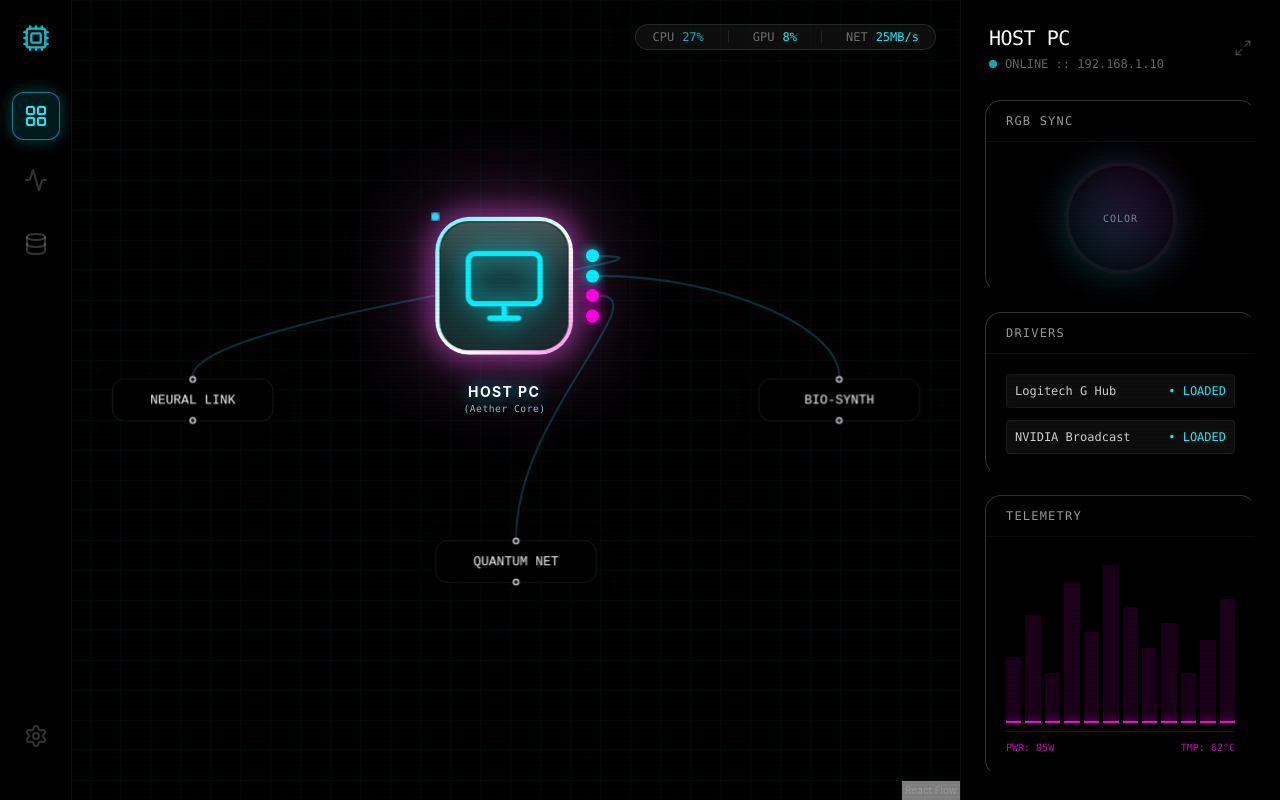
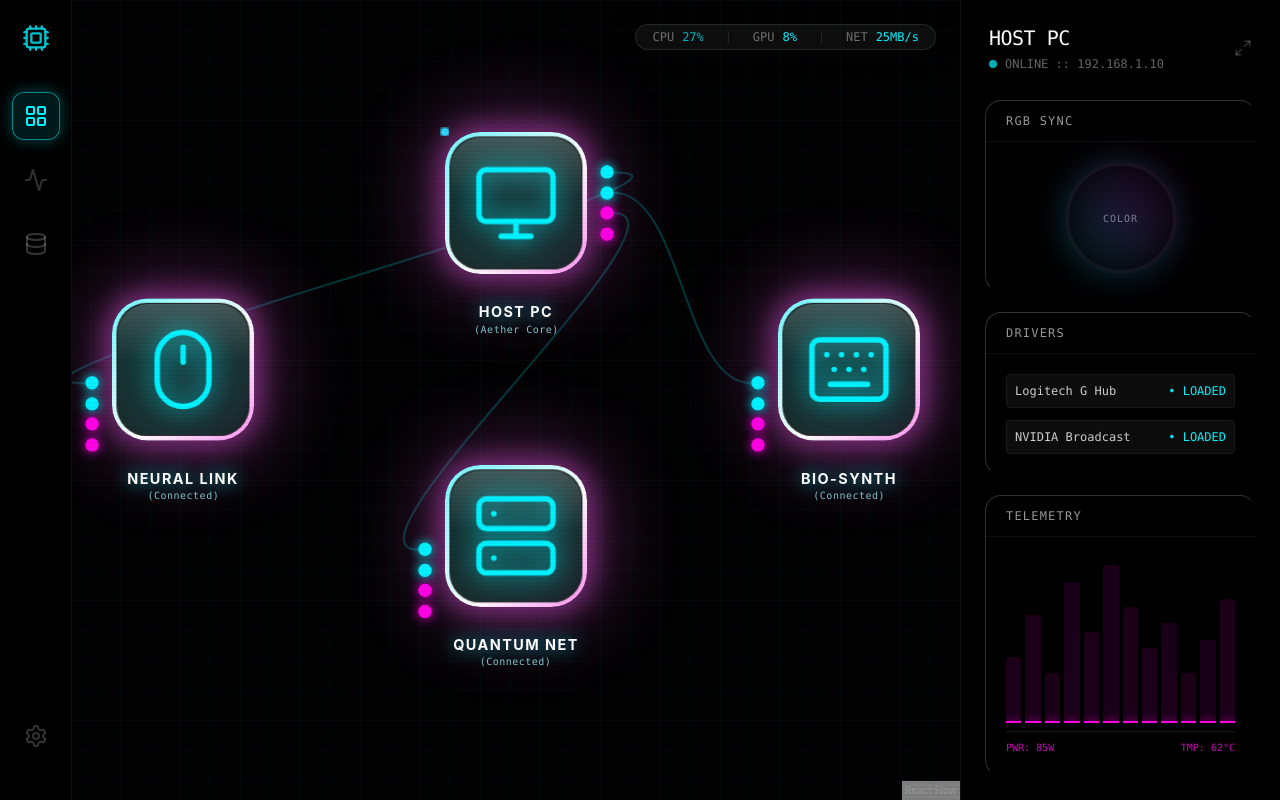
Before and after one commit to nakadp/ContralCenter, a React (Vite) app: page / in a window 1280 px wide. Built offline with nearby package versions, Linux system fonts and the light colour scheme.

Commit message:
将样式应用于了其他几个连接模块

```diff
--- /dev/null
+++ b/src/components/PeripheralNode.tsx
@@ -0,0 +1,111 @@
+import React from 'react';
+import { Handle, Position, type NodeProps, type Node } from '@xyflow/react';
+import { Mouse, Keyboard, Server, HelpCircle } from 'lucide-react';
+import { motion, type Variants } from 'framer-motion';
+
+// Define the custom data type for this node
+interface PeripheralNodeData extends Record<string, unknown> {
+    label: string;
+    icon: string;
+}
+
+// v9.0 Variants: "Straight Flow" (Copied from HostNode)
+const strokeFlowVariants: Variants = {
+    animate: {
+        backgroundPosition: ["0% 50%", "100% 50%", "0% 50%"],
+        transition: { duration: 3, repeat: Infinity, ease: "linear" }
+    }
+};
+
+const ambientGlowVariants: Variants = {
+    animate: {
+        boxShadow: [
+            "0 0 24px 6px rgba(0, 242, 255, 0.5), 0 0 72px 18px rgba(0, 242, 255, 0.3)",
+            "0 0 24px 6px rgba(255, 0, 229, 0.5), 0 0 72px 18px rgba(255, 0, 229, 0.3)",
+            "0 0 24px 6px rgba(0, 242, 255, 0.5), 0 0 72px 18px rgba(0, 242, 255, 0.3)"
+        ],
+        transition: { duration: 4, repeat: Infinity, ease: "easeInOut" }
+    }
+};
+
+const PeripheralNode = ({ data }: NodeProps<Node<PeripheralNodeData>>) => {
+    // Map icon string to component
+    const getIcon = () => {
+        switch (data.icon) {
+            case 'mouse': return <Mouse className="w-20 h-20 text-[#00f2ff]" style={{ filter: "drop-shadow(0 0 10px rgba(0, 242, 255, 0.8))", strokeWidth: 1.5 }} />;
+            case 'keyboard': return <Keyboard className="w-20 h-20 text-[#00f2ff]" style={{ filter: "drop-shadow(0 0 10px rgba(0, 242, 255, 0.8))", strokeWidth: 1.5 }} />;
+            case 'dock': return <Server className="w-20 h-20 text-[#00f2ff]" style={{ filter: "drop-shadow(0 0 10px rgba(0, 242, 255, 0.8))", strokeWidth: 1.5 }} />;
+            default: return <HelpCircle className="w-20 h-20 text-[#00f2ff]" style={{ filter: "drop-shadow(0 0 10px rgba(0, 242, 255, 0.8))", strokeWidth: 1.5 }} />;
+        }
+    };
+
+    return (
+        <div className="flex flex-col items-center gap-3 relative group z-10">
+
+            {/* Container for the Glass Box */}
+            <div className="relative w-32 h-32">
+
+                {/* 1. The Moving Gradient Border Frame */}
+                <motion.div
+                    variants={strokeFlowVariants}
+                    animate="animate"
+                    className="absolute inset-0 rounded-[2rem] p-[4px] bg-gradient-to-br from-[#00f2ff] via-[#ffffff] to-[#ff00e5] bg-[length:200%_200%]"
+                >
+                    {/* 2. Combined Shadow Layer */}
+                    <motion.div
+                        variants={ambientGlowVariants}
+                        animate="animate"
+                        className="absolute inset-0 rounded-[2rem] opacity-90"
+                    />
+
+                    {/* 3. Inner Dark Core */}
+                    <div className="w-full h-full rounded-[1.7rem] bg-[#050505]/90 backdrop-blur-2xl flex items-center justify-center overflow-hidden relative border border-white/5">
+
+                        {/* Internal Light Fog */}
+                        <div className="absolute inset-[-50%] bg-[radial-gradient(circle_at_center,rgba(0,242,255,0.4)_0%,transparent_65%)] blur-[30px] mix-blend-screen opacity-60 pointer-events-none" />
+
+                        {/* Top Sheen */}
+                        <div className="absolute top-0 w-full h-[45%] bg-gradient-to-b from-white/20 to-transparent rounded-t-[1.7rem] pointer-events-none" />
+
+                        {/* 4. Icon */}
+                        <div className="relative z-10 w-full h-full flex items-center justify-center">
+                            {getIcon()}
+                        </div>
+                    </div>
+                </motion.div>
+
+                {/* 5. Connection Handles (Left Side) - Updated to Left */}
+                <div className="absolute top-0 h-full -left-6 flex flex-col justify-evenly py-6 z-30">
+                    {[0, 1, 2, 3].map((i) => {
+                        const isTop = i < 2;
+                        const colorClass = isTop ? 'bg-[#00f2ff] shadow-[0_0_10px_#00f2ff]' : 'bg-[#ff00e5] shadow-[0_0_10px_#ff00e5]';
+                        const borderColor = isTop ? 'border-[#00f2ff]' : 'border-[#ff00e5]';
+
+                        return (
+                            <Handle
+                                key={i}
+                                type="target"
+                                position={Position.Left}
+                                id={`port-${i}`}
+                                className={`!relative !w-3 !h-3 rounded-full !border-[1.5px] ${borderColor} ${colorClass} transition-transform hover:scale-150`}
+                                style={{ left: 'auto', right: 'auto', transform: 'none' }}
+                            />
+                        );
+                    })}
+                </div>
+            </div>
+
+            {/* Bottom Text */}
+            <div className="text-center leading-none mt-4">
+                <p className="text-[13px] font-bold text-white tracking-[0.1em] drop-shadow-[0_0_8px_rgba(0,242,255,0.8)]">
+                    {data.label}
+                </p>
+                <p className="text-[10px] text-cyan-200/80 font-mono tracking-wider mt-1 scale-90">
+                    (Connected)
+                </p>
+            </div>
+        </div>
+    );
+};
+
+export default PeripheralNode;
--- a/src/components/Topology/TopologyMap.tsx
+++ b/src/components/Topology/TopologyMap.tsx
@@ -1,35 +1,24 @@
-import { useCallback, useMemo } from 'react';
+import { useMemo } from 'react';
 import { ReactFlow, Background, Controls, type Node, type Edge, useNodesState, useEdgesState } from '@xyflow/react';
 import '@xyflow/react/dist/style.css';
 import HUDCapsule from '../UI/HUDCapsule';
 import HostNode from '../HostNode';
+import PeripheralNode from '../PeripheralNode';
 import PulseEdge from '../PulseEdge';
-
-const nodeStyle = {
-    background: 'rgba(0,0,0,0.6)',
-    color: '#fff',
-    border: '1px solid rgba(255,255,255,0.1)',
-    backdropFilter: 'blur(10px)',
-    borderRadius: '12px',
-    padding: '10px 20px',
-    fontFamily: '"JetBrains Mono", monospace',
-    fontSize: '12px',
-    boxShadow: '0 0 15px rgba(0,0,0,0.5)'
-};
 
 const initialNodes: Node[] = [
     { id: 'host', position: { x: 0, y: 0 }, data: { label: 'HOST PC' }, type: 'host' },
-    { id: 'p1', position: { x: -300, y: 150 }, data: { label: 'NEURAL LINK' }, style: nodeStyle },
-    { id: 'p2', position: { x: 300, y: 150 }, data: { label: 'BIO-SYNTH' }, style: nodeStyle },
-    { id: 'p3', position: { x: 0, y: 300 }, data: { label: 'QUANTUM NET' }, style: nodeStyle },
+    { id: 'p1', position: { x: -300, y: 150 }, data: { label: 'NEURAL LINK', icon: 'mouse' }, type: 'peripheral' },
+    { id: 'p2', position: { x: 300, y: 150 }, data: { label: 'BIO-SYNTH', icon: 'keyboard' }, type: 'peripheral' },
+    { id: 'p3', position: { x: 0, y: 300 }, data: { label: 'QUANTUM NET', icon: 'dock' }, type: 'peripheral' },
 ];
 
 const edgeStyle = { stroke: '#00f2ff', strokeWidth: 2 };
 
 const initialEdges: Edge[] = [
-    { id: 'e1-host', source: 'host', sourceHandle: 'port-0', target: 'p1', type: 'pulse', style: edgeStyle },
-    { id: 'e2-host', source: 'host', sourceHandle: 'port-1', target: 'p2', type: 'pulse', style: edgeStyle },
-    { id: 'e3-host', source: 'host', sourceHandle: 'port-2', target: 'p3', type: 'pulse', style: edgeStyle },
+    { id: 'e1-host', source: 'host', sourceHandle: 'port-0', target: 'p1', targetHandle: 'port-0', type: 'pulse', style: edgeStyle },
+    { id: 'e2-host', source: 'host', sourceHandle: 'port-1', target: 'p2', targetHandle: 'port-0', type: 'pulse', style: edgeStyle },
+    { id: 'e3-host', source: 'host', sourceHandle: 'port-2', target: 'p3', targetHandle: 'port-0', type: 'pulse', style: edgeStyle },
 ];
 
 export default function TopologyMap() {
@@ -38,6 +27,7 @@ export default function TopologyMap() {
 
     const nodeTypes = useMemo(() => ({
         host: HostNode,
+        peripheral: PeripheralNode,
     }), []);
 
     const edgeTypes = useMemo(() => ({
```
